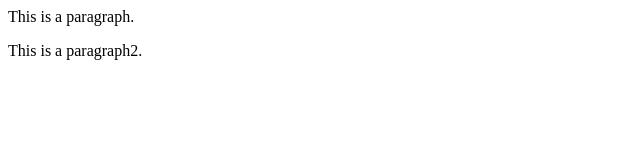
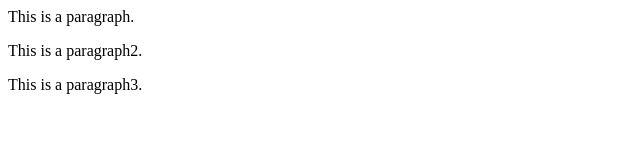
Before and after one commit to GitEnchantress/LocalRepo, a plain HTML site: page index.html in a window 1280 px wide. Shown: the whole page, without its empty margins (0-640 px from the left). Drawn offline with Linux system fonts and the light colour scheme.

Commit message:
new para

```diff
--- a/index.html
+++ b/index.html
@@ -1,2 +1,3 @@
 <p> This is a paragraph.</p>
 <p> This is a paragraph2.</p>
+<p> This is a paragraph3.</p>
```
Also changed, not shown: 1 other file.
